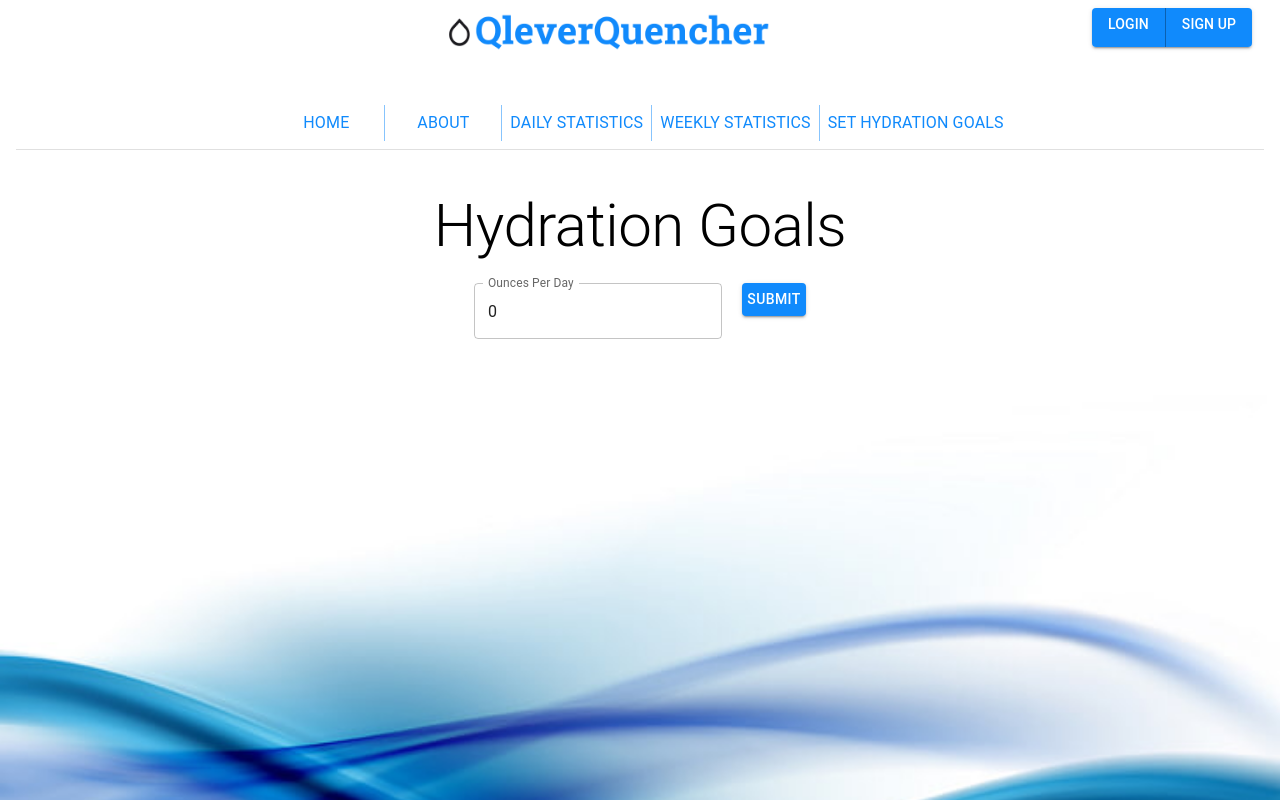
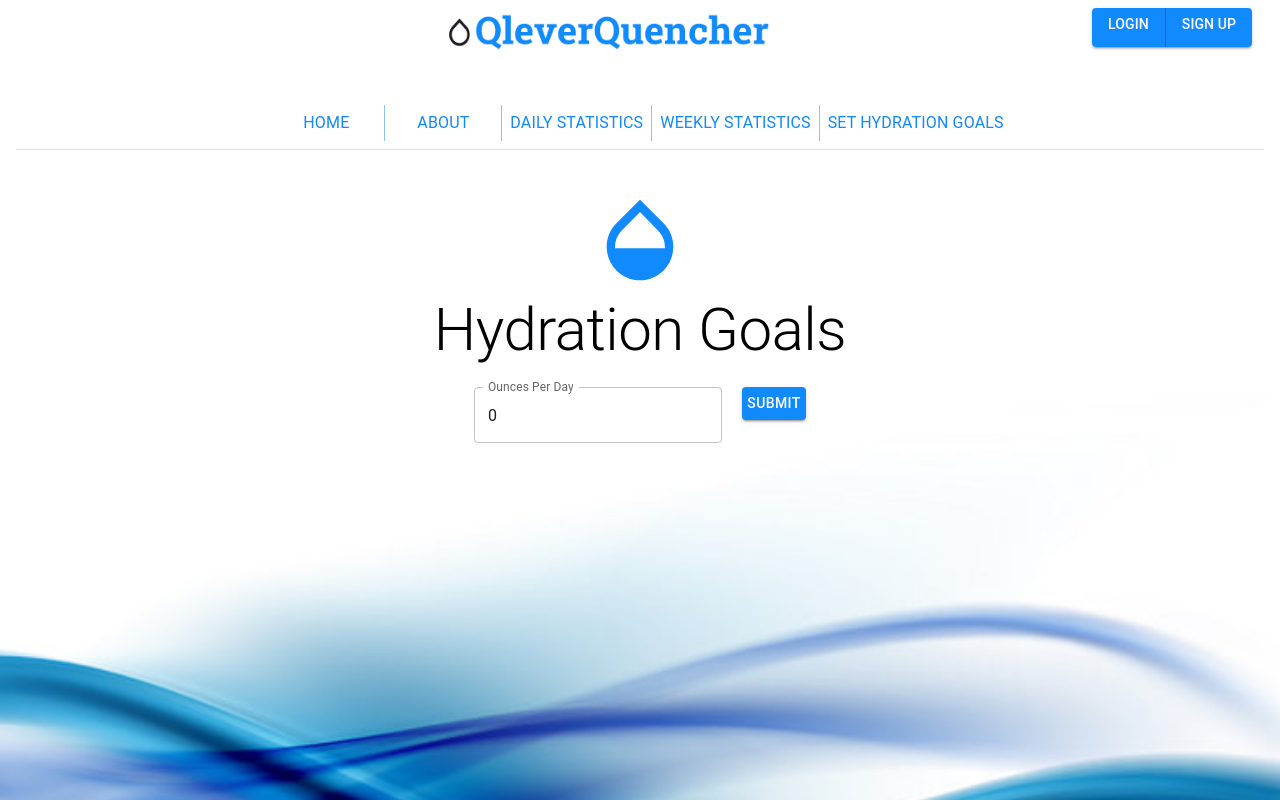
Before and after one commit to Cathrynlyonss/QleverQuencher, a React (Create React App) app in the folder my-app/: page /goals in a window 1280 px wide. Shown: the top 800 px of the page. Built offline with nearby package versions, Linux system fonts and the light colour scheme; no server answers; the database is empty.

Commit message:
icon and taking unused components from sign up out

```diff
--- a/my-app/src/pages/goals.js
+++ b/my-app/src/pages/goals.js
@@ -53,6 +53,7 @@ const theme = createTheme({
             }} className='Page-cover'>
                 <ThemeProvider theme={theme}>
                 <Box sx={{p:5}}>
+                    <OpacityIcon sx={{ fontSize: 100 }} color="primary" />
                     <Typography variant="h2" component="div" gutterBottom align='center'>
                         Hydration Goals
                     </Typography>
--- a/my-app/src/pages/signup.js
+++ b/my-app/src/pages/signup.js
@@ -15,7 +15,7 @@ import FormControl from "@mui/material/FormControl";
 import { ToggleButton, ToggleButtonGroup } from "@mui/material";
 import { db } from '../config/firebase.js'
 import { useNavigate } from "react-router-dom";
-import { getAuth, createUserWithEmailAndPassword, onAuthStateChanged } from "firebase/auth";
+import { getAuth, createUserWithEmailAndPassword} from "firebase/auth";
 import { doc, setDoc } from "firebase/firestore";
 
 const theme = createTheme({
@@ -35,9 +35,7 @@ export default function Signup() {
   const [gender, setGender] = useState("");
   const [birthday, setBirthday] = React.useState(null);
   const [phoneNum, setPhoneNum] = useState(undefined);
-  const [error, setError] = useState("");
   const navigate = useNavigate();
-  const auth = getAuth();
 
   const handleChange = (event, newAlignment) => {
     setGender(newAlignment);
@@ -50,7 +48,6 @@ export default function Signup() {
       createUserWithEmailAndPassword(auth, email, password)
       .then((userCredential) => {
         // Signed in
-        const user = userCredential.user;
         console.log("login successful")
         console.log(getAuth().currentUser)
         navigate("/daily")
```
